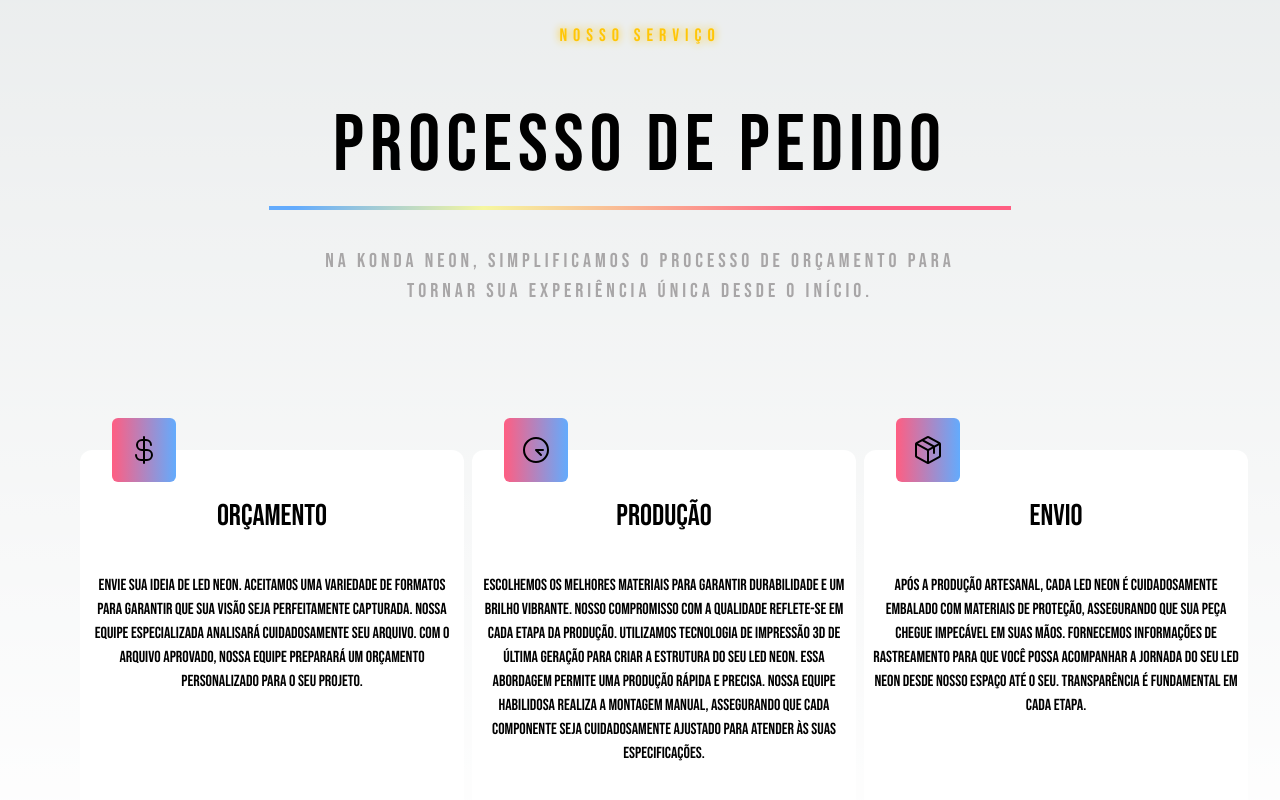
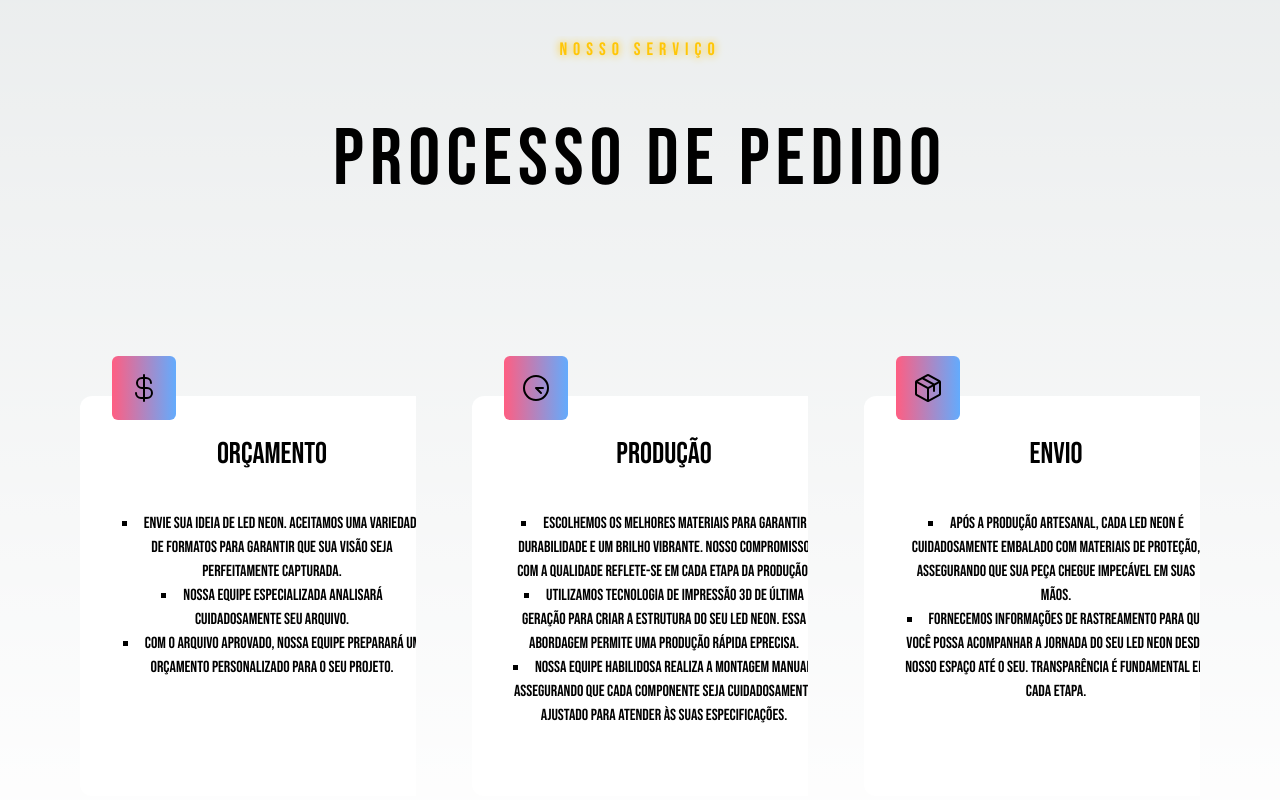
Before and after one commit to omanramalho42/konda-neon, a Next.js app: page / in a window 1280 px wide. Shown: the part 960-1760 px from the top of the page. Built offline with nearby package versions, Linux system fonts and the light colour scheme.

Commit message:
make list and organize paragraphs

```diff
--- a/src/components/Header.tsx
+++ b/src/components/Header.tsx
@@ -26,10 +26,16 @@
   return (
     <div className='flex bg-black opacity-80 flex-row 2xl:mx-20 px-10 2xl:h-[75px] h-full items-center justify-between p-[10px]'>
       <motion.h5
-        className='uppercase sm:text-[64px] text-[44px] tracking-[6px]' style={{ textShadow: '0px 0px 8px #FFF'}}
         initial={{ opacity: 0, scale: 0.5 }}
         animate={{ opacity: 1, scale: 1 }}
+        className='uppercase sm:text-[64px] text-[44px] tracking-[6px] text-bold'
         transition={{ duration: 0.5 }}
+        style={{
+          textShadow: '0px 0px 6px #FFF',
+          // backgroundImage: 'linear-gradient(90deg, #63ABFD 3.49%, #F6F7A0 28.91%, #FF5E82 75.09%)',
+          // backgroundClip: 'text',
+          // color: 'transparent'
+        }}
       >
         KONDA
       </motion.h5>
--- /dev/null
+++ b/src/components/Reveal.tsx
@@ -0,0 +1,54 @@
+import React, { FC, useEffect, useRef } from 'react'
+import { motion, useInView, useAnimation } from 'framer-motion'
+
+interface RevealProps {
+  children: React.ReactNode;
+  width?: 'fit-content' | '100%';
+  mult?: number;
+}
+
+const Reveal:FC<RevealProps> = ({ children, width = 'fit-content', mult = 1 }: RevealProps) => {
+
+  const ref = useRef(null);
+  const isInView = useInView(ref, { once: true });
+
+  const mainControls = useAnimation();
+  const slideControls = useAnimation();
+
+  useEffect(() => {
+    if(isInView) {
+      mainControls.start("visible");
+      slideControls.start("visible");
+    }
+  },[isInView]);
+
+  return (
+    <div ref={ref} className={`relative width-[${width}] overflow-hidden`}>
+      <motion.div
+        variants={{
+          hidden: { opacity: 0, y: 75 },
+          visible: { opacity: 1, y: 0 },
+        }}
+        initial="hidden"
+        animate={mainControls}
+        transition={{ duration: 0.5, delay: 0.25 * mult }}
+      >
+        { children }
+      </motion.div>
+      <motion.div
+        variants={{
+          hidden: { left: 0 },
+          visible: { left: '100%' },
+        }}
+        initial="hidden"
+        animate={slideControls}
+        transition={{ duration: 0.5, ease: 'easeIn' }}
+        className='absolute top-[4px] bottom-[4px] left-0 right-0 z-20'
+      >
+
+      </motion.div>
+    </div>
+  )
+}
+
+export default Reveal
--- a/src/screens/Services.tsx
+++ b/src/screens/Services.tsx
@@ -5,43 +5,39 @@
   CurrencyDollar
 } from '@phosphor-icons/react'
 
+import Reveal from '@/components/Reveal'
+
 interface ServicesProps {
   title: String;
-  text: String;
+  text: String[];
   icon?: React.ReactNode;
 }
 
 const services:ServicesProps[] = [
   {
     title: 'orçamento',
-    text: `
-      Envie sua ideia de LED Neon. Aceitamos uma variedade de formatos para garantir que sua visão seja perfeitamente capturada.
-
-      Nossa equipe especializada analisará cuidadosamente seu arquivo.
-
-      Com o arquivo aprovado, nossa equipe preparará um orçamento personalizado para o seu projeto.
-    `,
+    text: [
+      'Envie sua ideia de LED Neon. Aceitamos uma variedade de formatos para garantir que sua visão seja perfeitamente capturada.',
+      'Nossa equipe especializada analisará cuidadosamente seu arquivo.',
+      'Com o arquivo aprovado, nossa equipe preparará um orçamento personalizado para o seu projeto. ',
+    ],
     icon: <CurrencyDollar size={32} />
   },
   {
     title: 'produção',
-    text: `
-      Escolhemos os melhores materiais para garantir durabilidade e um brilho vibrante. Nosso compromisso com a qualidade reflete-se em cada etapa da produção.
-
-      Utilizamos tecnologia de impressão 3D de última geração para criar a estrutura do seu LED Neon. Essa abordagem permite uma produção rápida e
-      precisa.
-
-      Nossa equipe habilidosa realiza a montagem manual, assegurando que cada componente seja cuidadosamente ajustado para atender às suas especificações.
-    `,
+    text: [
+      'Escolhemos os melhores materiais para garantir durabilidade e um brilho vibrante. Nosso compromisso com a qualidade reflete-se em cada etapa da produção.',
+      'Utilizamos tecnologia de impressão 3D de última geração para criar a estrutura do seu LED Neon. Essa abordagem permite uma produção rápida eprecisa.',
+      ' Nossa equipe habilidosa realiza a montagem manual, assegurando que cada componente seja cuidadosamente ajustado para atender às suas especificações.',
+    ],
     icon: <ClockAfternoon size={32} />
   },
   {
     title: 'Envio',
-    text: `
-      Após a produção artesanal, cada LED Neon é cuidadosamente embalado com materiais de proteção, assegurando que sua peça chegue impecável em suas mãos.
-
-      Fornecemos informações de rastreamento para que você possa acompanhar a jornada do seu LED Neon desde nosso espaço até o seu. Transparência é fundamental em cada etapa.
-    `,
+    text: [
+      'Após a produção artesanal, cada LED Neon é cuidadosamente embalado com materiais de proteção, assegurando que sua peça chegue impecável em suas mãos.',
+      'Fornecemos informações de rastreamento para que você possa acompanhar a jornada do seu LED Neon desde nosso espaço até o seu. Transparência é fundamental em cada etapa.',
+    ],
     icon: <Package size={32} />
   }
 ]
@@ -50,6 +46,7 @@
   return (
     <section className='flex xl:h-[100vh] flex-col justify-center my-10 mx-20 mt-20'>
 
+      <Reveal>
         <div className='flex flex-col items-center space-y-9'>
           <p className='text-lg uppercase 2xl:text-start text-center shadow-[#FFC607] text-[#FFC607] tracking-[6px]' style={{ textShadow: '0px 0px 8px #FFC607' }}>
             Nosso serviço
@@ -58,22 +55,27 @@
             <h2 className='text-[45px] mx-16 sm:text-[70px] xl:text-[80px] uppercase text-center tracking-[6px]'>
               Processo de pedido
             </h2>
-          <div className='w-full h-1 bg-gradient-linear' />
+            <div className='w-full h-1 bg-gradient-linear rounded-xl' />
           </div>
-        <p className='text-[20px] text-center text-[#A8A6A7] tracking-[4px] xl:w-[630px]'>
+          <p className='text-[20px] text-center text-[#A8A6A7] tracking-[4px] xl:w-[630px]' style={{ textShadow: '0px 0px 6px #FFF', }}>
             Na Konda Neon, simplificamos o processo de orçamento para tornar sua experiência única desde o início.
           </p>
         </div>
+      </Reveal>
 
         <div className='flex justify-center mt-20'>
           <div
             className='grid xl:grid-cols-3 grid-cols-1 gap-14 mt-16 rounded-xl'
           >
-          {services.map(({ text, title, icon }, idx) => {
+            {services.map(({
+              title,
+              icon,
+              text
+            }, idx) => {
               return (
+                <Reveal key={idx} mult={idx}>
                   <div
-                key={idx}
-                className='flex flex-col bg-white items-center p-2 space-y-10 h-[400px] rounded-xl w-96'
+                    className='flex flex-col my-10 bg-white items-center space-y-10 h-[400px] rounded-xl w-96'
                   >
                     <div
                       className='relative flex justify-center items-center right-32 bottom-10 w-16 h-16 rounded-md bg-gradient-conic'
@@ -84,11 +86,18 @@
                       <h4 className='text-3xl text-black'>
                         { title }
                       </h4>
-                  <p className='text-center text-black'>
-                    { text }
-                  </p>
+                      <ul className='px-10'>
+                        { text.map((paragraph, index) => (
+                          <li key={`${index+'-'+title}`}  style={{ listStyleType: 'square', listStylePosition: 'inside' }} className='text-black text-center font-lg'>
+                            {/* <p className='text-black text-center font-lg'> */}
+                              { paragraph }
+                            {/* </p> */}
+                          </li>
+                        )) }
+                      </ul>
                     </div>
                   </div>
+                </Reveal>
               )
             })}
           </div>
```
Lines whose indentation alone changed are shown as unchanged.
